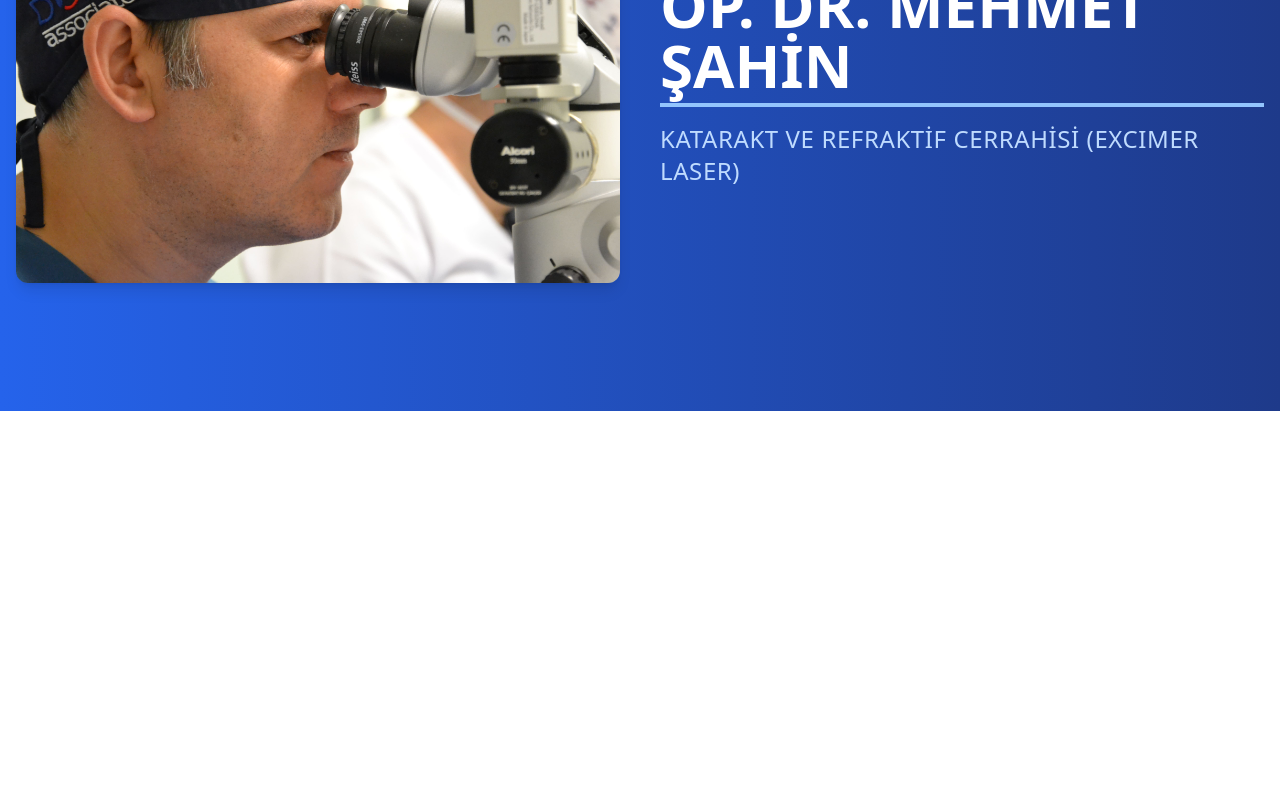
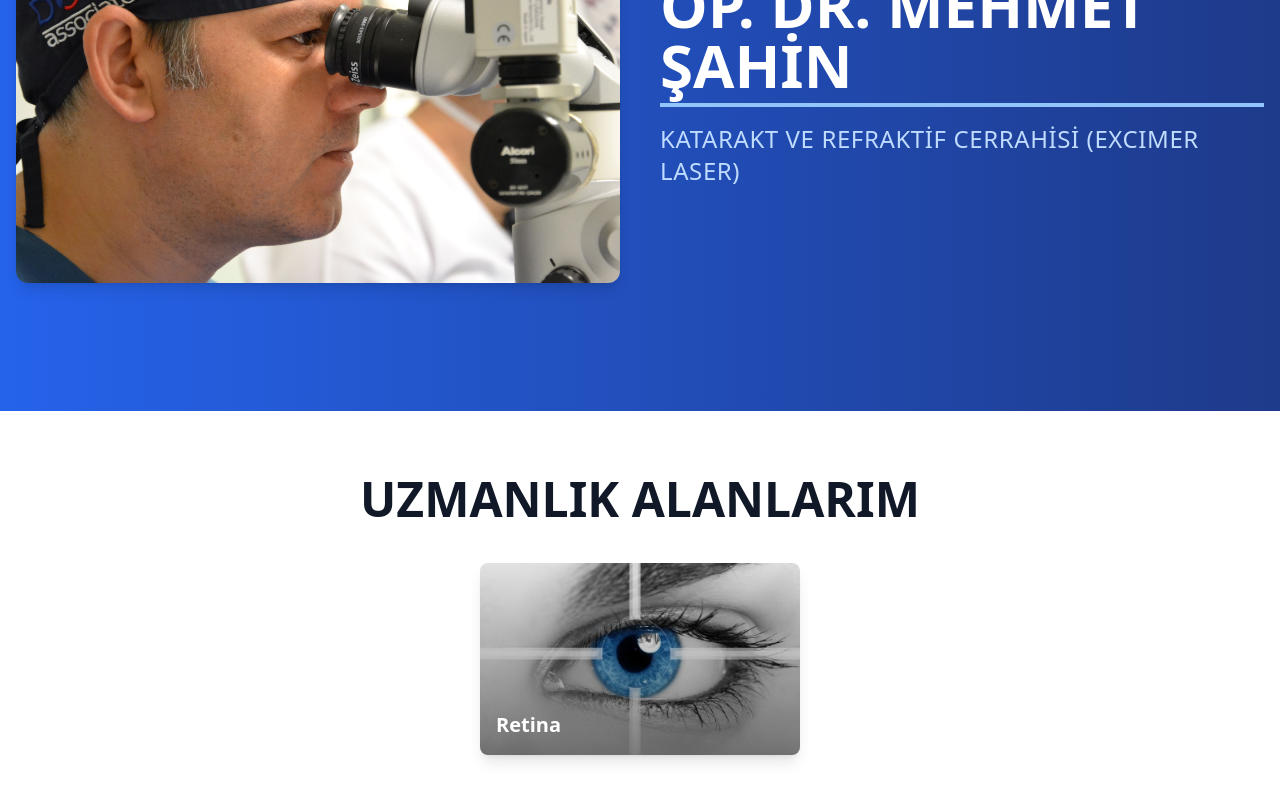
Before and after one commit to ege-ayan/Mehmet-Sahin-Website, a Next.js app: page / in a window 1280 px wide. Shown: the part 368-1168 px from the top of the page. Before the commit the page ends 800 px from the top, so only its background shows below. Built offline with nearby package versions, Linux system fonts and the light colour scheme.

Commit message:
field cards created

```diff
--- a/src/app/components/cards/field-card.jsx
+++ b/src/app/components/cards/field-card.jsx
@@ -1,3 +1,23 @@
-export default function FieldCard() {
-  return <div></div>;
+import Image from "next/image";
+import Link from "next/link";
+
+export default function FieldCard({ title, imageUrl, href }) {
+  return (
+    <Link href={href}>
+      <div className="relative block w-80 h-48 rounded-lg overflow-hidden shadow-lg group">
+        <Image
+          src={imageUrl}
+          alt={title}
+          layout="fill"
+          objectFit="cover"
+          className="transition-transform duration-300 group-hover:scale-105"
+          priority
+        />
+        <div className="absolute inset-0 bg-gradient-to-b from-transparent to-black opacity-50"></div>
+        <h2 className="absolute bottom-4 left-4 text-white text-xl font-semibold z-10">
+          {title}
+        </h2>
+      </div>
+    </Link>
+  );
 }
--- a/src/app/sections/home-fields.jsx
+++ b/src/app/sections/home-fields.jsx
@@ -1,3 +1,16 @@
+import FieldCard from "../components/cards/field-card";
+
 export default function HomeFields() {
-  return <div></div>;
+  return (
+    <div className="flex flex-col gap-10 items-center py-16 justify-center">
+      <div className="text-gray-900 text-5xl font-bold">UZMANLIK ALANLARIM</div>
+      <div>
+        <FieldCard
+          title="Retina"
+          imageUrl="/images/field-retina.jpg"
+          href="/retina"
+        />
+      </div>
+    </div>
+  );
 }
```
Also changed, not shown: src/app/components/swiper.jsx (added).
